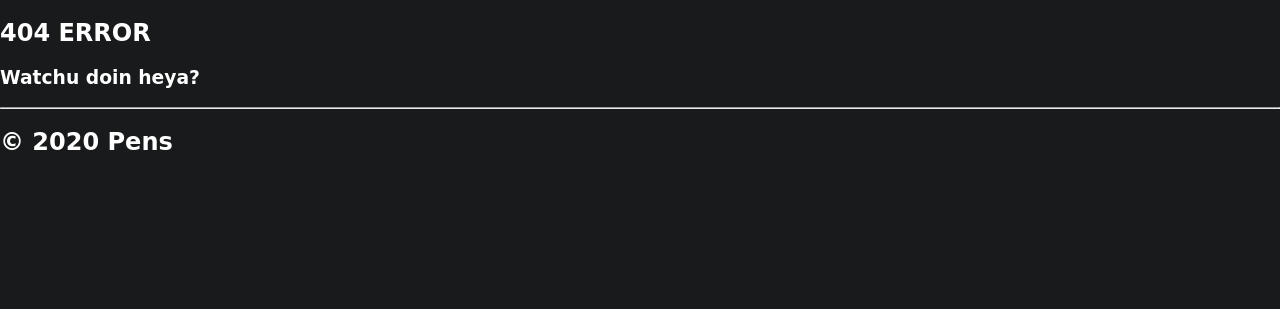
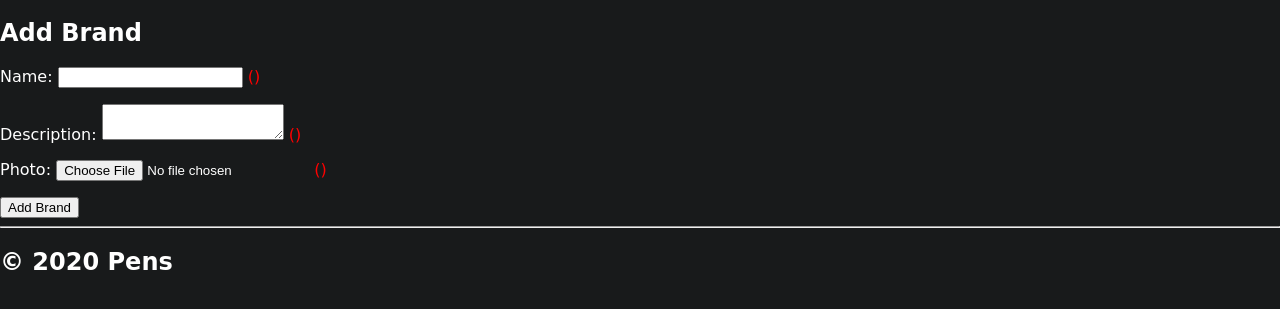
Before and after one commit to FarzadHayat/internet-pen-database, a Flask app: page /add_brand in a window 1280 px wide. Shown: the part 51-360 px from the top of the page. Run offline with Flask 2, Linux system fonts and the light colour scheme; parts of the project's set-up code (start-up, migrations or seed data) failed here and were passed over; some libraries are stand-ins or nearby versions.

Commit message:
Form to add new brand to database. Includes name, description and photo. Photo uploaded is renamed, and then saved to the images folder to be used by the database. Improvement: Optimised database by removing file path from brand photo. I then modified the code to include a file path before inserting a photo file name.

```diff
--- a/forms.py
+++ b/forms.py
@@ -1,6 +1,13 @@
 from flask_wtf import FlaskForm
-from wtforms import SelectField
-from wtforms.validators import DataRequired
+from flask_wtf.file import FileField, FileAllowed
+from wtforms import IntegerField, TextField, TextAreaField, SelectField, FileField
+from wtforms.validators import DataRequired, Optional, ValidationError
+import models
 
 class Select_Pen(FlaskForm):
     pens = SelectField('pens', validators = [DataRequired()], coerce = int)
+
+class Add_Brand(FlaskForm):
+    name = TextField('name', validators=[DataRequired()])
+    desc = TextAreaField('desc', validators=[Optional()])
+    photo = FileField('photo', validators=[FileAllowed(['jpg', 'png']), Optional()])
--- a/main.py
+++ b/main.py
@@ -1,19 +1,21 @@
+import os
+import secrets
 from flask import Flask, render_template, abort, request, redirect, url_for
 from flask_sqlalchemy import SQLAlchemy
-from forms import Select_Pen
 import models
+from forms import Select_Pen, Add_Brand
 
 app = Flask(__name__)
 
 app.config['SQLALCHEMY_DATABASE_URI'] = 'sqlite:///pens.db'
 app.config['SQLALCHEMY_TRACK_MODIFICATIONS'] = False
 app.config['SQLALCHEMY_ECHO'] = False
-app.secret_key = 'bigrabbit'
+app.secret_key = 'crazyhorse'
 
 db = SQLAlchemy(app)
 
 WTF_CSRF_ENABLED = True
-WTF_CSRF_SECRET_KEY = 'smallrabbit'
+WTF_CSRF_SECRET_KEY = 'ludicrousmode'
 
 # home page route
 @app.route('/')
@@ -38,13 +40,13 @@ def tag(id):
 @app.route('/pen/<int:id>')
 def pen(id):
     pen = models.Pen.query.filter_by(id=id).first_or_404()
-    return render_template('pen.html', page_title=(' PENS '), pen = pen)
+    return render_template('pen.html', page_title=(' PENS'), pen = pen)
 
 @app.errorhandler(404)
 def page_not_found(e):
     return render_template('404.html')
 
-# dropdown list form
+# dropdown list form to select a pen
 @app.route('/choose_pen', methods = ['GET', 'POST'])
 def choose_pen():
     form = Select_Pen()
@@ -56,7 +58,42 @@ def choose_pen():
         else:
             abort(404)
             # uses a premade template. pen.html ????
-    return render_template('pen.html', name = 'Select A Pen', form = form)
+    return render_template('pen.html', title = 'Select A Pen', form = form)
+
+# save brand photo
+def save_photo(form_photo):
+    # give the file a random name to prevent errors with similar file names already in the database
+    random_hex = secrets.token_hex(8)
+    f_name, f_ext = os.path.splitext(form_photo.filename)
+    photo_fn = random_hex + f_ext
+    # save the uploaded photo to the database
+    photo_path = os.path.join(app.root_path, 'static/images/brands', photo_fn)
+    form_photo.save(photo_path)
+
+    return photo_fn
+
+# form to add a brand to the database
+@app.route('/add_brand', methods = ['GET', 'POST'])
+def add_brand():
+    form = Add_Brand()
+    # request to see the page
+    if request.method=='GET':
+        return render_template('add_brand.html', form = form, title = "Add a Brand")
+    # form submitted to the server by a user
+    else:
+        if form.validate_on_submit():
+            new_brand = models.Brand()
+            new_brand.name = form.name.data
+            new_brand.desc = form.desc.data
+            if form.photo.data:
+                photo_file = save_photo(form.photo.data)
+                new_brand.photo = photo_file
+            db.session.add(new_brand)
+            db.session.commit()
+            return redirect(url_for('brand', id=new_brand.id))
+        else:
+            return render_template('add_brand.html', form = form, title = "Add a Brand")
+
 
 if __name__ == "__main__":
     app.run(debug=True)
--- a/static/css/style.css
+++ b/static/css/style.css
@@ -133,6 +133,7 @@ h1{
     background-size: cover;
     height: 100%;
     width: 100%;
+    transition: all 0.25s ease;
 }
 
 .card-info{
--- /dev/null
+++ b/templates/add_brand.html
@@ -0,0 +1,13 @@
+{% extends 'layout.html' %}
+{% block content %}
+<h2>Add Brand</h2>
+
+<form method="POST" enctype="multipart/form-data">
+  {{ form.csrf_token }}
+  <p>Name: {{ form.name }} <span style="color:red">{{ form.name.errors }}</span></p>
+  <p>Description: {{ form.desc }} <span style="color:red">{{ form.desc.errors }}</span></p>
+  <p>Photo: {{ form.photo }} <span style="color:red">{{ form.photo.errors }}</span></p>
+  <input type="submit" value="Add Brand">
+</form>
+
+{% endblock %}
--- a/templates/brand.html
+++ b/templates/brand.html
@@ -6,7 +6,7 @@
     <div id="item-page-container">
         <!-- brand photo -->
         <div id="page-photo">
-            <img src="{{ brand.photo }}"/>
+            <img src="/static/images/brands/{{ brand.photo }}"/>
         </div>
         <!-- brand details -->
         <div id="page-details">
```
Also changed, not shown: templates/all_brands.html (+9 -1 lines), pens.db, static/images/add.png (added), static/images/brands/86f98a8b86d464d2.jpg (added), static/images/brands/b81fc645e01bf4da.jpg (added), static/images/brands/ea0e46430e354c73.jpg (added), static/images/brands/fdf6193067835093.jpg (added).
